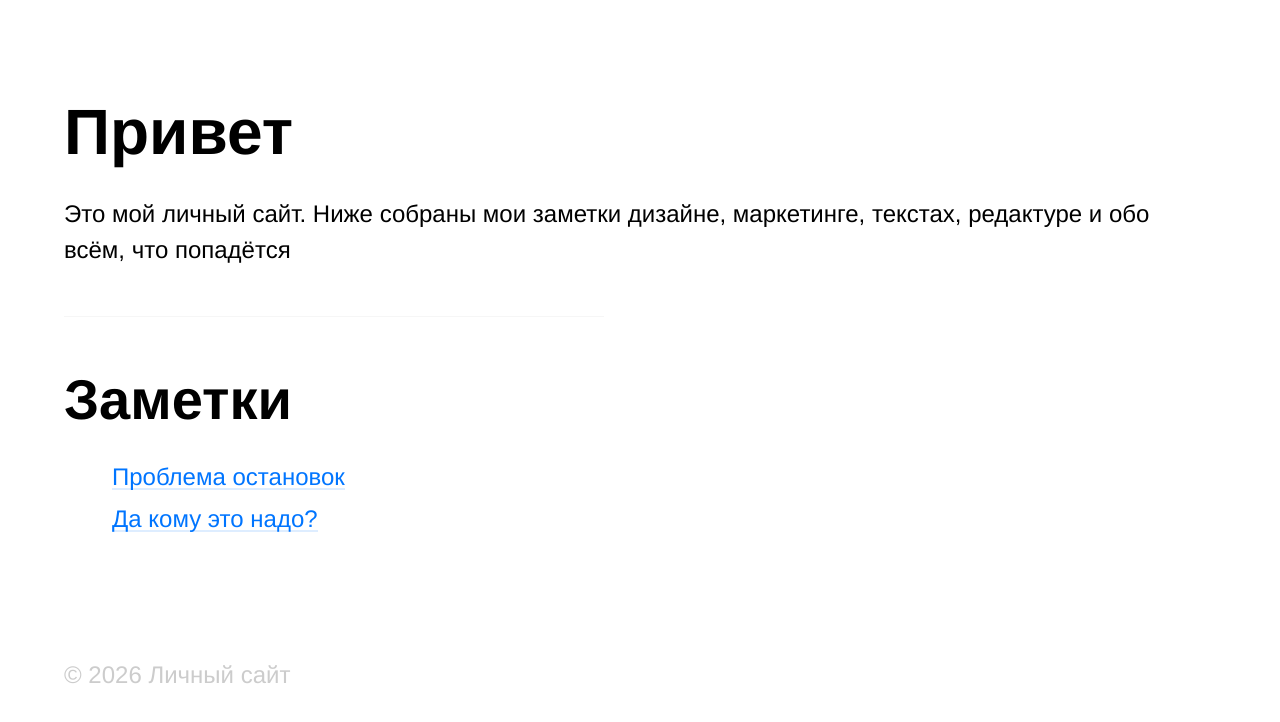
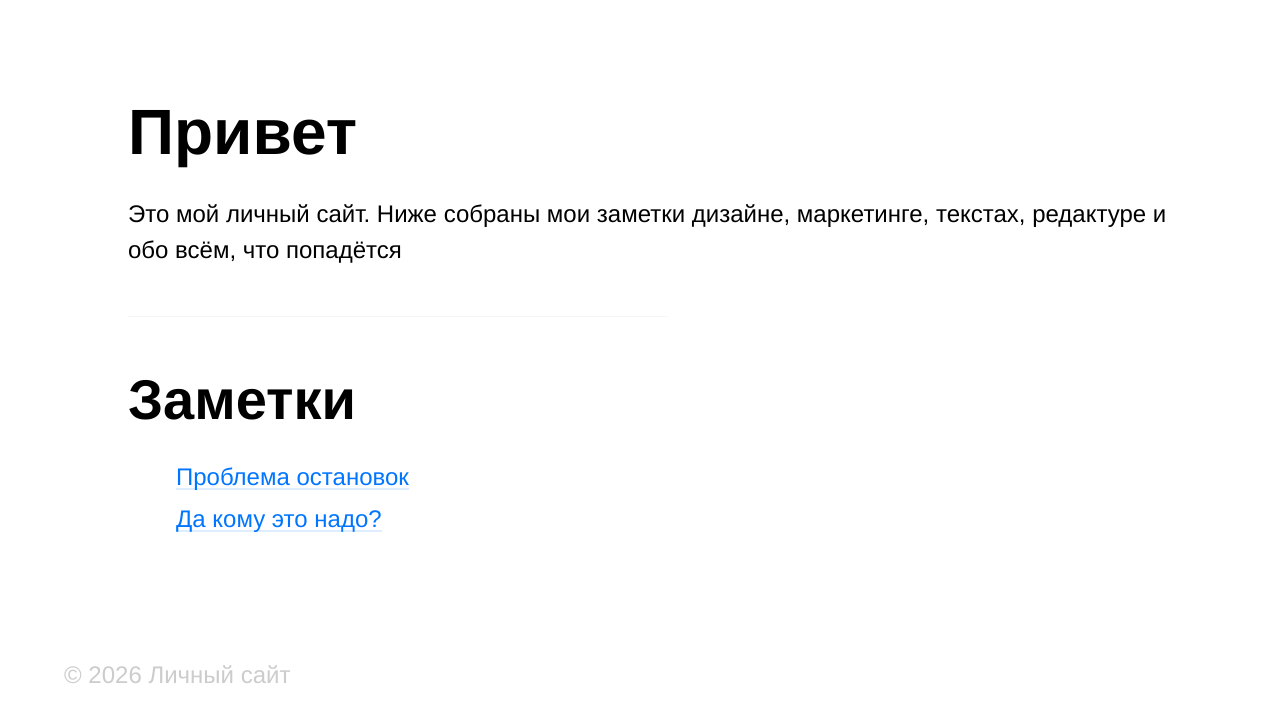
Before and after one commit to supermaxqq12-a11y/my-personal-site, an Eleventy site: page src/index.html in a window 1280 px wide. Built offline with nearby package versions, Linux system fonts and the light colour scheme; Eleventy itself is replaced by a stand-in of ours; files that its build step writes are made by us from their sources.

```diff
--- a/src/_includes/layout.njk
+++ b/src/_includes/layout.njk
@@ -8,7 +8,7 @@
 		body,html{margin:0;padding:0}body{font-family:"Helvetica Neue",Helvetica,Arial,sans-serif;padding:32px 16px 32px;font-size:16px;line-height:1.5}@media (min-width:40em){body{font-size:20px;padding:64px 32px 64px}}@media (min-width:52em){body{font-size:24px;padding:60px 64px 128px}}footer{color:#ccc;margin-top:5em}
 
 		/* Изменили ширину с 864px до 540px, чтобы освободить место справа */
-		section{max-width:1280px;padding-right:48px}
+		section{max-width:1280px;padding-right:48px;padding-left:64px}
 
 		h1{font-size:32px;line-height:1.25;margin:.5em 0 0}@media (min-width:40em){h1{font-size:48px}}@media (min-width:52em){h1{font-size:64px}}h2{font-size:28px;line-height:1.25;margin:.5em 0 0}@media (min-width:40em){h2{font-size:42px}}@media (min-width:52em){h2{font-size:56px}}
 
```
